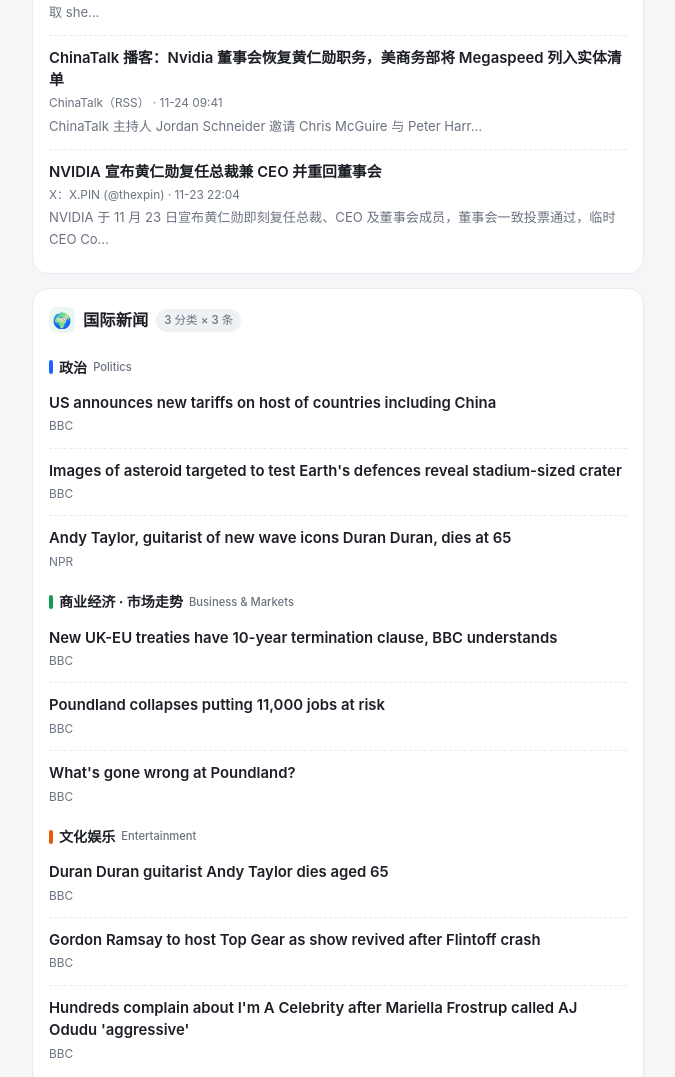
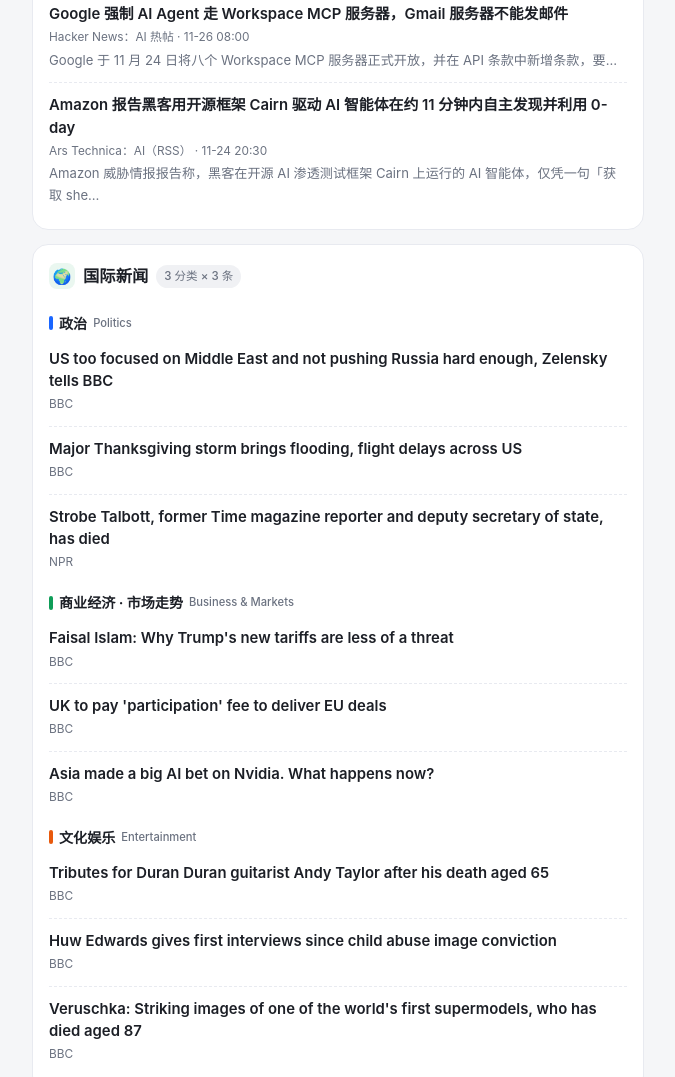
Before and after one commit to hrl1007/news-push, a plain HTML site: page index.html in a window 1280 px wide. Shown: the part 903-1980 px from the top of the page, without its empty margins (302-977 px from the left). Drawn offline with Linux system fonts and the light colour scheme.

Commit message:
每日新闻推送 · 2026-11-27

```diff
--- a/index.html
+++ b/index.html
@@ -59,7 +59,7 @@
 
   <div class="header">
     <h1>📮 每日新闻推送</h1>
-    <div class="date" id="push-date">2026-11-26</div>
+    <div class="date" id="push-date">2026-11-27</div>
     <div class="chips">
       <span class="chip">🤖 AI 资讯</span>
       <span class="chip">🌍 国际新闻</span>
@@ -67,7 +67,7 @@
     </div>
   </div>
 
-  <div class="updated">🕗 更新于 2026-11-26 14:52（GitHub Actions 自动）。点击标题在新窗口打开原文。</div>
+  <div class="updated">🕗 更新于 2026-11-27 14:44（GitHub Actions 自动）。点击标题在新窗口打开原文。</div>
 
   <div class="card">
     <div class="card-title">
@@ -76,9 +76,9 @@
     </div>
     <!--AI_LIST_START-->
     <div class="item">
-      <a href="https://aihot.news/items/lc38ozrwfur9ympu1l3meqcuq" target="_blank" rel="noopener">Karina Nguyen 发文祝贺投资人 Sol 庆祝 Anthropic IPO</a>
-      <div class="meta">X：Karina Nguyen（@karinanguyen） · 11-20 04:13</div>
-      <div class="sum">Karina Nguyen 发文感谢投资人 Sol，回忆早期在办公室一起讨论模型评测和后训练难题的经历，并称赞他是唯一理…</div>
+      <a href="https://aihot.news/items/hdvt6wswzycj78wnr7r43xn6o" target="_blank" rel="noopener">蚂蚁 inclusionAI 开源 Ming-Image-0.2-Design 图像生成模型</a>
+      <div class="meta">蚂蚁 inclusionAI：HuggingFace 新模型 · 11-25 12:02</div>
+      <div class="sum">蚂蚁 inclusionAI 在 Hugging Face 发布并开源 Ming-Image-0.2-Design，改进…</div>
     </div>
 
     <div class="item">
@@ -94,6 +94,12 @@
     </div>
 
     <div class="item">
+      <a href="https://aihot.news/items/rlt60gq96bl1cf5b88o8rbj30" target="_blank" rel="noopener">FT 报道 Nvidia 暂停向东南亚四国发运服务器</a>
+      <div class="meta">X：Rohan Paul (@rohanpaul_ai) · 11-26 15:00</div>
+      <div class="sum">据 FT 报道，Nvidia 已通知 Dell、Supermicro 等制造伙伴停止向马来西亚、新加坡、泰国和印尼发运服…</div>
+    </div>
+
+    <div class="item">
       <a href="https://aihot.news/items/j0hoj1rlmltoft6okserijp25" target="_blank" rel="noopener">42 州总检察长介入 Character.AI 破产程序，反对拍卖用户私密聊天记录</a>
       <div class="meta">TechCrunch：AI（RSS） · 11-26 01:35</div>
       <div class="sum">42 州总检察长介入 Character.AI 的破产程序，试图阻止其拍卖用户私密聊天数据。相关声明称数据集包含超过 2…</div>
@@ -106,21 +112,15 @@
     </div>
 
     <div class="item">
+      <a href="https://aihot.news/items/vboh9u5yjfjgj1ha6rl804tkh" target="_blank" rel="noopener">Google 强制 AI Agent 走 Workspace MCP 服务器，Gmail 服务器不能发邮件</a>
+      <div class="meta">Hacker News：AI 热帖 · 11-26 08:00</div>
+      <div class="sum">Google 于 11 月 24 日将八个 Workspace MCP 服务器正式开放，并在 API 条款中新增条款，要…</div>
+    </div>
+
+    <div class="item">
       <a href="https://aihot.news/items/ygbhvp086wl672gfxuhfgl23x" target="_blank" rel="noopener">Amazon 报告黑客用开源框架 Cairn 驱动 AI 智能体在约 11 分钟内自主发现并利用 0-day</a>
       <div class="meta">Ars Technica：AI（RSS） · 11-24 20:30</div>
       <div class="sum">Amazon 威胁情报报告称，黑客在开源 AI 渗透测试框架 Cairn 上运行的 AI 智能体，仅凭一句「获取 she…</div>
-    </div>
-
-    <div class="item">
-      <a href="https://aihot.news/items/zto0pspydy8330r0bvwqb6j5z" target="_blank" rel="noopener">ChinaTalk 播客：Nvidia 董事会恢复黄仁勋职务，美商务部将 Megaspeed 列入实体清单</a>
-      <div class="meta">ChinaTalk（RSS） · 11-24 09:41</div>
-      <div class="sum">ChinaTalk 主持人 Jordan Schneider 邀请 Chris McGuire 与 Peter Harr…</div>
-    </div>
-
-    <div class="item">
-      <a href="https://aihot.news/items/ajcxs84uezjqgsgxpdtr31o0l" target="_blank" rel="noopener">NVIDIA 宣布黄仁勋复任总裁兼 CEO 并重回董事会</a>
-      <div class="meta">X：X.PIN (@thexpin) · 11-23 22:04</div>
-      <div class="sum">NVIDIA 于 11 月 23 日宣布黄仁勋即刻复任总裁、CEO 及董事会成员，董事会一致投票通过，临时 CEO Co…</div>
     </div>
     <!--AI_LIST_END-->
   </div>
@@ -135,17 +135,17 @@
       <div class="cat-head"><span class="bar bar-pol"></span>政治 <span class="en">Politics</span></div>
       <!--POL_LIST_START-->
     <div class="item">
-      <a href="https://www.bbc.co.uk/news/articles/c893r9ke5p97o?at_medium=RSS&amp;at_campaign=rss" target="_blank" rel="noopener">US announces new tariffs on host of countries including China</a>
+      <a href="https://www.bbc.co.uk/news/articles/c820q9wgrpyyo?at_medium=RSS&amp;at_campaign=rss" target="_blank" rel="noopener">US too focused on Middle East and not pushing Russia hard enough, Zelensky tells BBC</a>
       <div class="meta">BBC</div>
     </div>
 
     <div class="item">
-      <a href="https://www.bbc.co.uk/news/articles/cw8dv112r5gmo?at_medium=RSS&amp;at_campaign=rss" target="_blank" rel="noopener">Images of asteroid targeted to test Earth&#x27;s defences reveal stadium-sized crater</a>
+      <a href="https://www.bbc.co.uk/news/articles/ckm2mz3prq77o?at_medium=RSS&amp;at_campaign=rss" target="_blank" rel="noopener">Major Thanksgiving storm brings flooding, flight delays across US</a>
       <div class="meta">BBC</div>
     </div>
 
     <div class="item">
-      <a href="https://www.npr.org/2026/11/26/g-s1-155934/andy-taylor-duran-duran-obit" target="_blank" rel="noopener">Andy Taylor, guitarist of new wave icons Duran Duran, dies at 65</a>
+      <a href="https://www.npr.org/2026/11/27/g-s1-155990/strobe-talbott-obit" target="_blank" rel="noopener">Strobe Talbott, former Time magazine reporter and deputy secretary of state, has died</a>
       <div class="meta">NPR</div>
     </div>
     <!--POL_LIST_END-->
@@ -155,17 +155,17 @@
       <div class="cat-head"><span class="bar bar-eco"></span>商业经济 · 市场走势 <span class="en">Business &amp; Markets</span></div>
       <!--ECO_LIST_START-->
     <div class="item">
-      <a href="https://www.bbc.co.uk/news/articles/c98r7p65edvgo?at_medium=RSS&amp;at_campaign=rss" target="_blank" rel="noopener">New UK-EU treaties have 10-year termination clause, BBC understands</a>
+      <a href="https://www.bbc.co.uk/news/articles/c6r7g4e3yep1o?at_medium=RSS&amp;at_campaign=rss" target="_blank" rel="noopener">Faisal Islam: Why Trump&#x27;s new tariffs are less of a threat</a>
       <div class="meta">BBC</div>
     </div>
 
     <div class="item">
-      <a href="https://www.bbc.co.uk/news/articles/cm3vgdn037z4o?at_medium=RSS&amp;at_campaign=rss" target="_blank" rel="noopener">Poundland collapses putting 11,000 jobs at risk</a>
+      <a href="https://www.bbc.co.uk/news/articles/ck2057x387ego?at_medium=RSS&amp;at_campaign=rss" target="_blank" rel="noopener">UK to pay &#x27;participation&#x27; fee to deliver EU deals</a>
       <div class="meta">BBC</div>
     </div>
 
     <div class="item">
-      <a href="https://www.bbc.co.uk/news/articles/cm4g10p2r0g9o?at_medium=RSS&amp;at_campaign=rss" target="_blank" rel="noopener">What&#x27;s gone wrong at Poundland?</a>
+      <a href="https://www.bbc.co.uk/news/articles/cqevr4lnd1nxo?at_medium=RSS&amp;at_campaign=rss" target="_blank" rel="noopener">Asia made a big AI bet on Nvidia. What happens now?</a>
       <div class="meta">BBC</div>
     </div>
     <!--ECO_LIST_END-->
@@ -175,17 +175,17 @@
       <div class="cat-head"><span class="bar bar-ent"></span>文化娱乐 <span class="en">Entertainment</span></div>
       <!--ENT_LIST_START-->
     <div class="item">
-      <a href="https://www.bbc.co.uk/news/articles/cmp3vk6vr44po?at_medium=RSS&amp;at_campaign=rss" target="_blank" rel="noopener">Duran Duran guitarist Andy Taylor dies aged 65</a>
+      <a href="https://www.bbc.co.uk/news/articles/cmp3vk6vr44po?at_medium=RSS&amp;at_campaign=rss" target="_blank" rel="noopener">Tributes for Duran Duran guitarist Andy Taylor after his death aged 65</a>
       <div class="meta">BBC</div>
     </div>
 
     <div class="item">
-      <a href="https://www.bbc.co.uk/news/articles/cjr4gw100d52o?at_medium=RSS&amp;at_campaign=rss" target="_blank" rel="noopener">Gordon Ramsay to host Top Gear as show revived after Flintoff crash</a>
+      <a href="https://www.bbc.co.uk/news/articles/c38x05jrjnx7o?at_medium=RSS&amp;at_campaign=rss" target="_blank" rel="noopener">Huw Edwards gives first interviews since child abuse image conviction</a>
       <div class="meta">BBC</div>
     </div>
 
     <div class="item">
-      <a href="https://www.bbc.co.uk/news/articles/c6ly5v11q194o?at_medium=RSS&amp;at_campaign=rss" target="_blank" rel="noopener">Hundreds complain about I&#x27;m A Celebrity after Mariella Frostrup called AJ Odudu &#x27;aggressive&#x27;</a>
+      <a href="https://www.bbc.co.uk/news/articles/cmn50ezxdnewo?at_medium=RSS&amp;at_campaign=rss" target="_blank" rel="noopener">Veruschka: Striking images of one of the world&#x27;s first supermodels, who has died aged 87</a>
       <div class="meta">BBC</div>
     </div>
     <!--ENT_LIST_END-->
```
